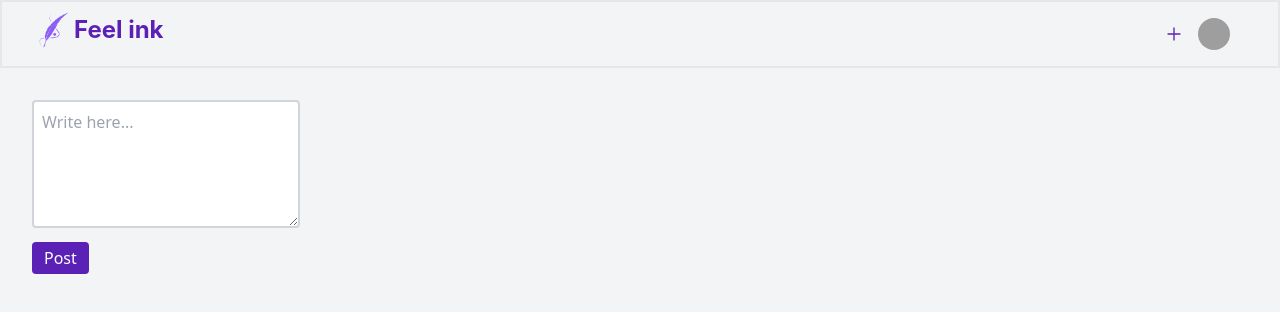
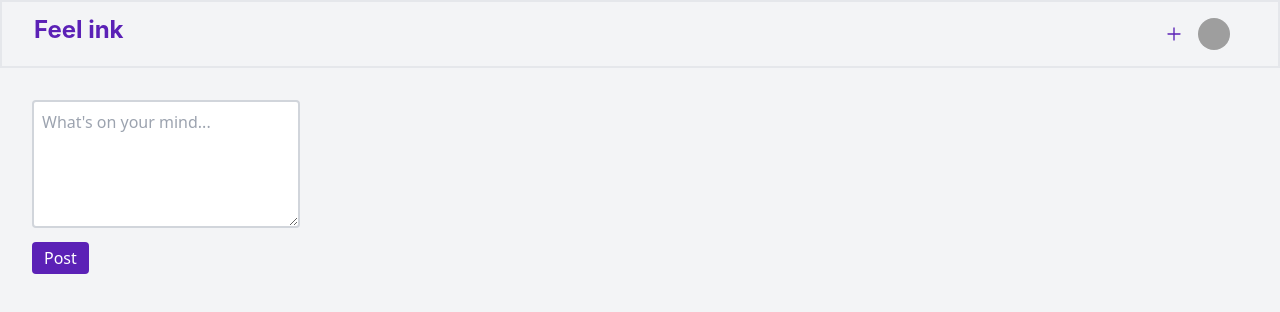
Before and after one commit to jeyemPF/feel-ink-frontend, a React (Vite) app: page /dashboard in a window 1280 px wide. Both pictures are taken after a click on the button 1174 px from the left and 34 px from the top of the page. Shown: the top 312 px of the page. Built offline with nearby package versions, Linux system fonts and the light colour scheme; grey boxes are pictures that could not be loaded.

Commit message:
initials for header and dashboard

```diff
--- a/src/components/Header.jsx
+++ b/src/components/Header.jsx
@@ -10,7 +10,7 @@ const Header = ({ addCard, disableAddButton }) => {
   return (
     <header className="text-violet-800 py-2 px-8 flex justify-between items-center border-2">
       <div className="flex flex-row flex-grow">
-        <img src={logo} alt="Feelink Logo" className="w-10 h-10" />
+        {/* <img src={logo} alt="Feelink Logo" className="w-10 h-10" /> */}
         <Title level={3} style={{ color: '#5B21B6', fontWeight: "bold"}} className="font-bold justify-start text-justify pt-1">
           Feel ink
         </Title>
--- a/src/pages/home/Dashboard.jsx
+++ b/src/pages/home/Dashboard.jsx
@@ -39,7 +39,7 @@ const Dashboard = () => {
                 className="w-full h-32 border-2 border-gray-300 rounded p-2 focus:outline-none focus:border-violet-500"
                 value={card.content}
                 onChange={(e) => handleContentChange(card.id, e.target.value)}
-                placeholder="Write here..."
+                placeholder="What's on your mind..."
               />
               <button
                 className="mt-2 bg-violet-800 text-white py-1 px-3 rounded hover:bg-violet-600 focus:outline-none"
```
